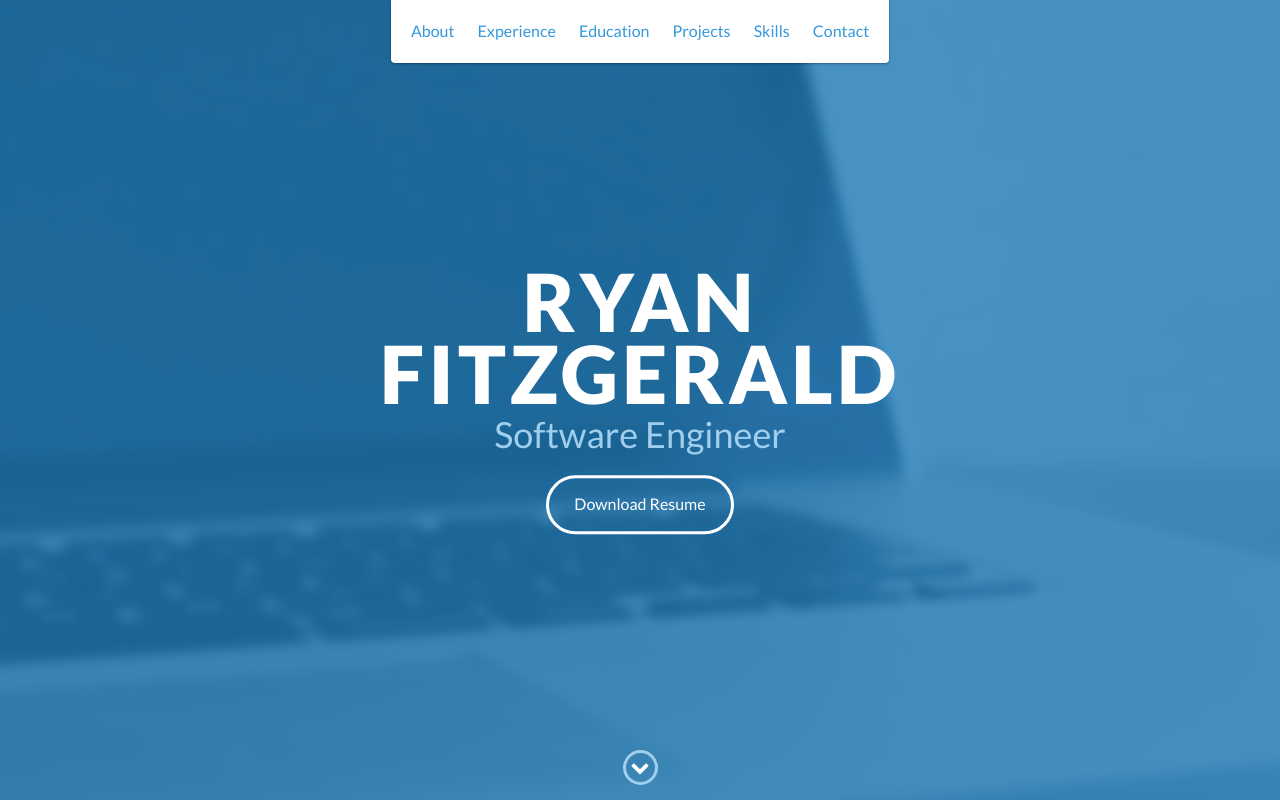
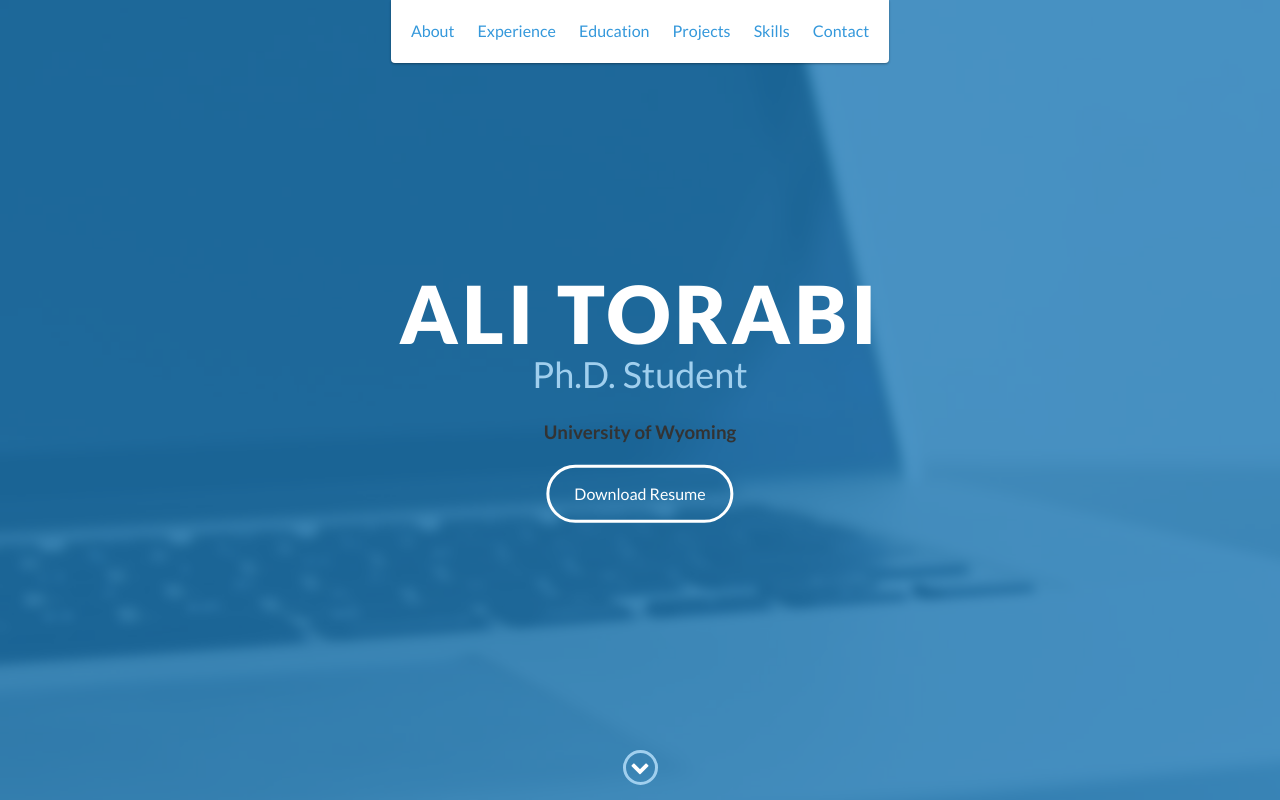
Before and after one commit to selfishout/alitorabi, a website: page index.html in a window 1280 px wide. Shown: the top 800 px of the page. Drawn offline with nearby package versions, Linux system fonts and the light colour scheme.

Commit message:
Update index.html

```diff
--- a/index.html
+++ b/index.html
@@ -5,7 +5,7 @@
     <meta charset="utf-8">
     <meta http-equiv="X-UA-Compatible" content="IE=edge">
     <meta name="viewport" content="width=device-width, initial-scale=1">
-    <title>My Portfolio</title>
+    <title>Ali Torabi - Portfolio</title>
 	<link rel="shortcut icon" href="favicon.ico" type="image/x-icon">
 	<link rel="icon" href="favicon.ico" type="image/x-icon">
     <link href="https://fonts.googleapis.com/css?family=Lato:300,400,700,900" rel="stylesheet">
@@ -48,8 +48,9 @@
 
     <div id="lead">
         <div id="lead-content">
-            <h1>Ryan Fitzgerald</h1>
-            <h2>Software Engineer</h2>
+            <h1>Ali Torabi</h1>
+            <h2>Ph.D. Student</h2>
+	    <h3>University of Wyoming</h3>
             <a href="#" class="btn-rounded-white">Download Resume</a>
         </div>
         <!-- End #lead-content -->
```
